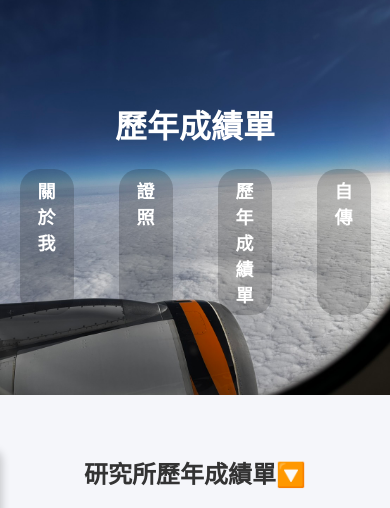
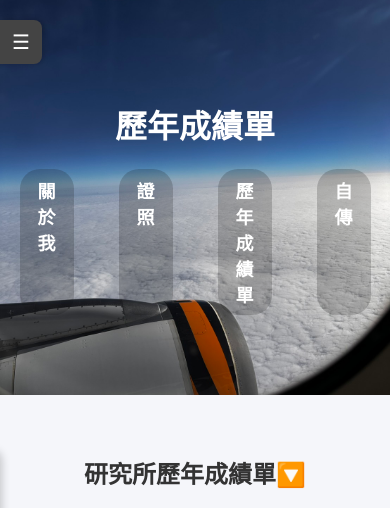
Before and after one commit to tsetuse/my-portfolio, a plain HTML site: page transcript.html in a window 390 px wide. Shown: the top 508 px of the page. Drawn offline with nearby package versions, Linux system fonts and the light colour scheme; some packages are replaced by stand-ins of ours; a script that the page names is missing.

Commit message:
Update transcript.html

```diff
--- a/transcript.html
+++ b/transcript.html
@@ -152,8 +152,9 @@
     color: black;
   }
   @media (max-width: 768px) {
-    .hover-tab {
-      display: none;
+  .hover-tab {
+    display: block;
+    top: 20px; /* 可調整位置避免跟其他元素重疊 */
   }
 }
   </style>
```
